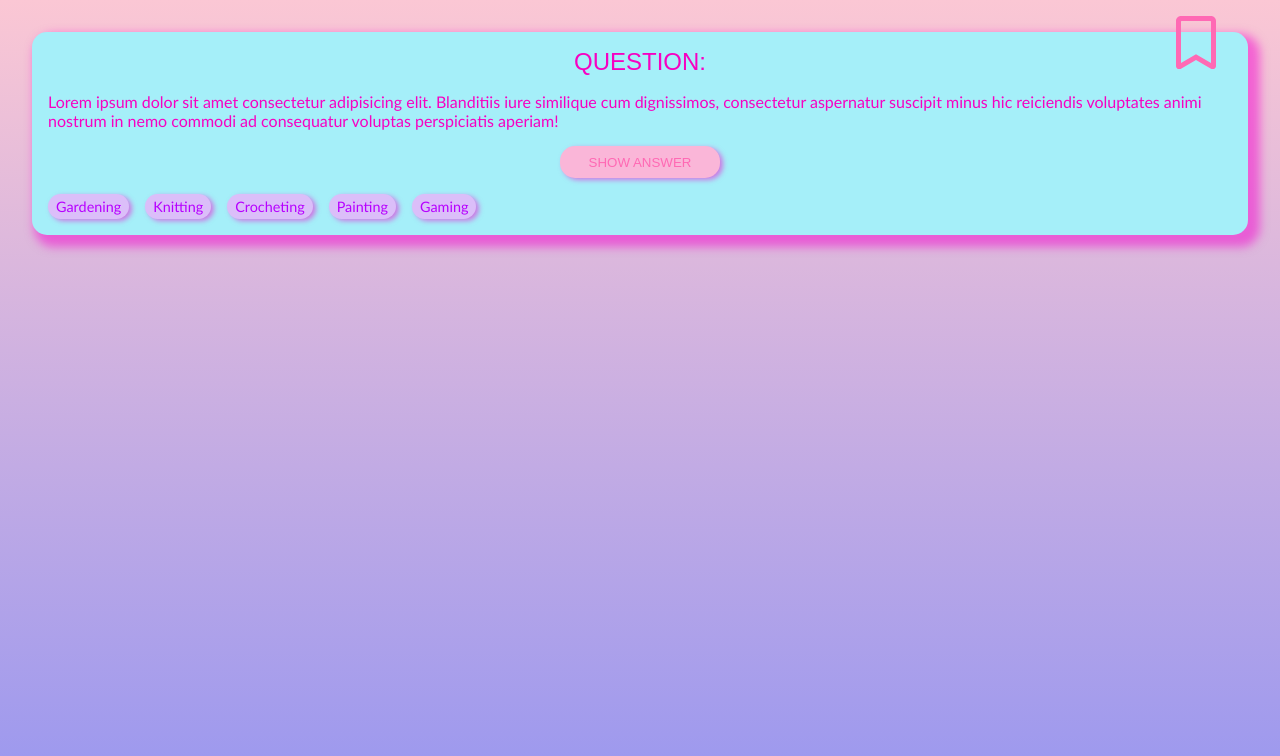
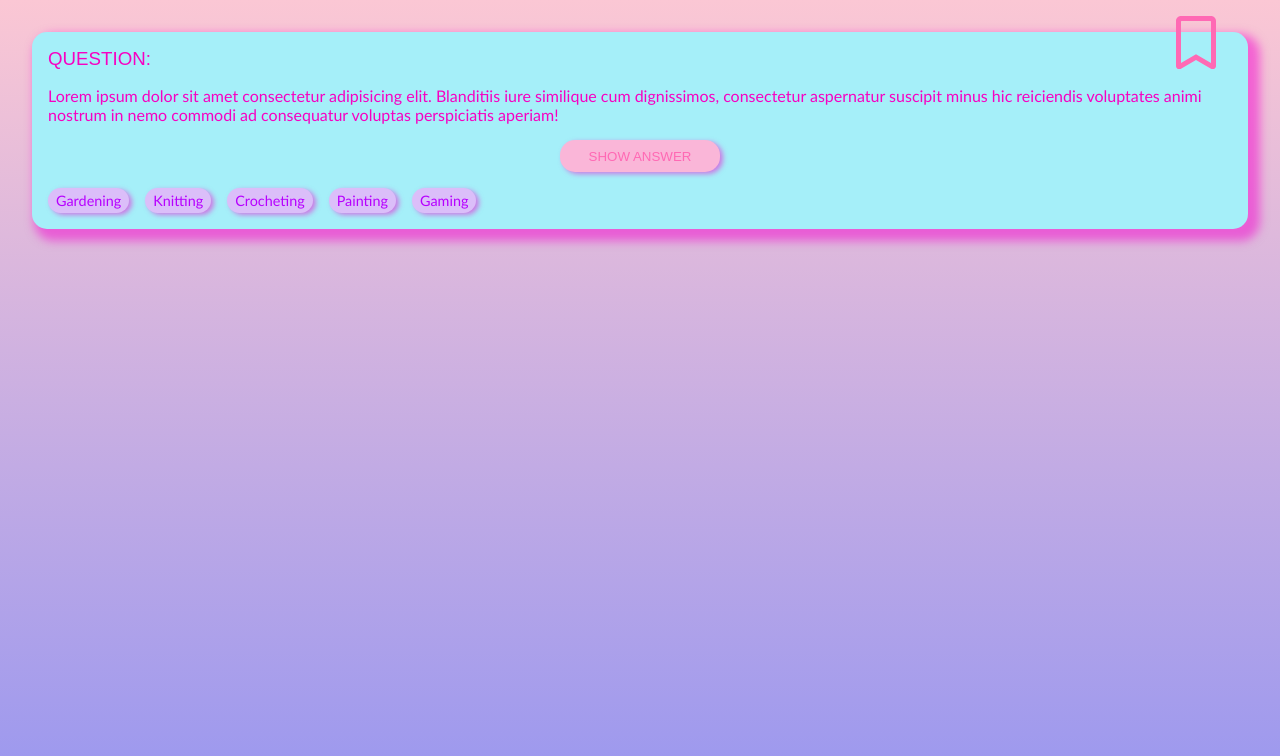
Before and after one commit to cat-miller/Quizz-App, a plain HTML site: page css/cards/index.html in a window 1280 px wide. Drawn offline with Linux system fonts and the light colour scheme.

Commit message:
Change h2 to h3

```diff
--- a/css/cards/index.html
+++ b/css/cards/index.html
@@ -31,7 +31,7 @@
           />
         </svg>
       </div>
-      <h2 class="card__headline">QUESTION:</h2>
+      <h3 class="card__headline">QUESTION:</h3>
       <p class="card__question">
         Lorem ipsum dolor sit amet consectetur adipisicing elit. Blanditiis iure
         similique cum dignissimos, consectetur aspernatur suscipit minus hic
```
